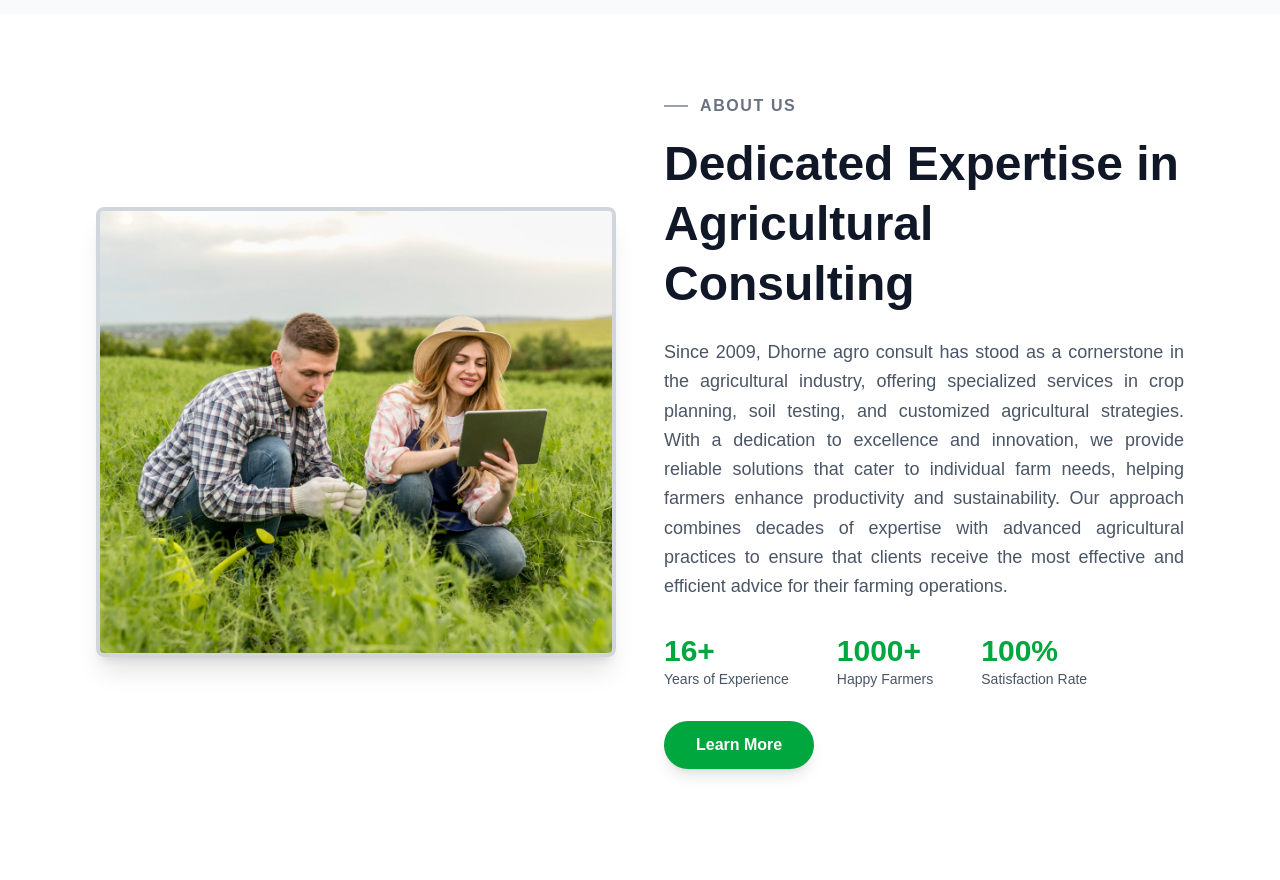
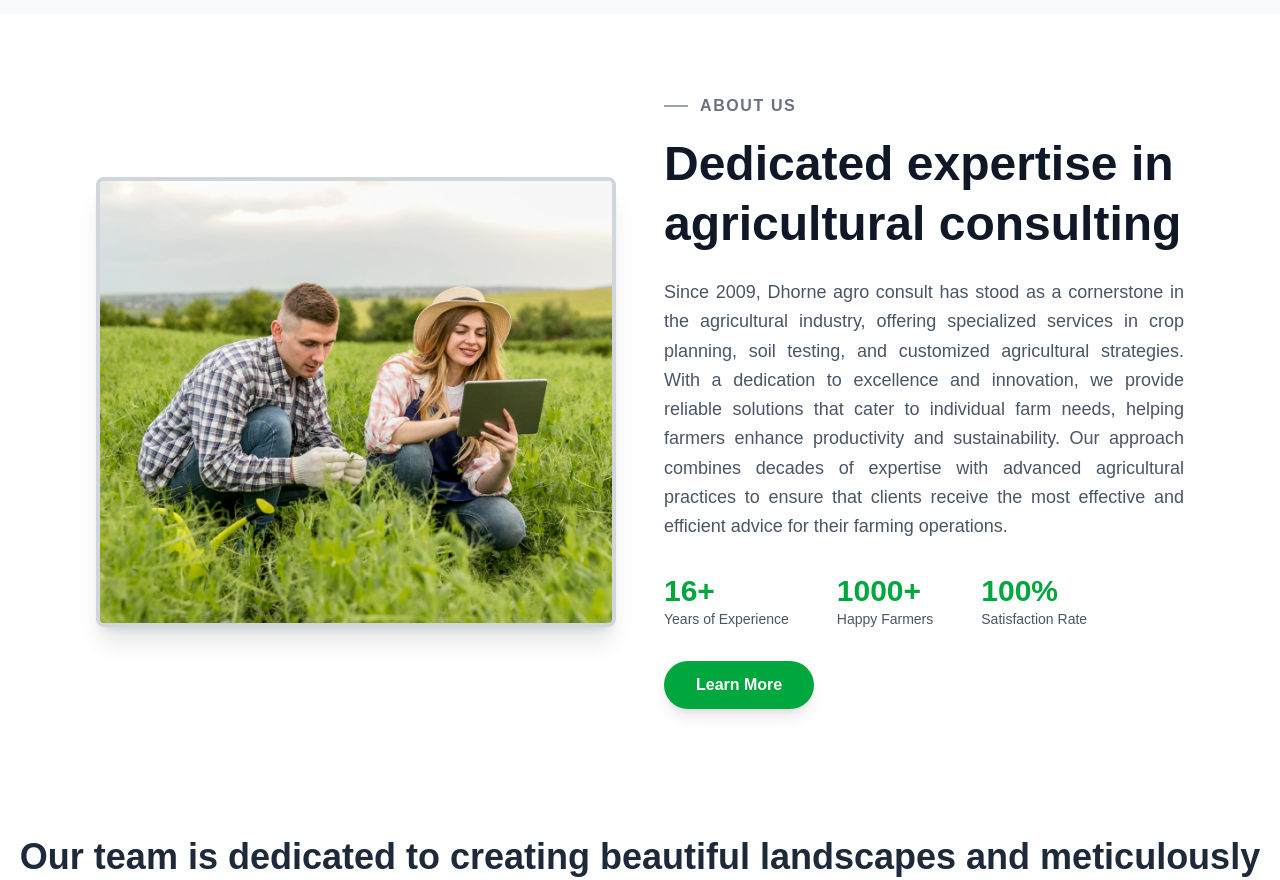
Before and after one commit to conflictonsions12/qwerty, a Next.js app: page / in a window 1280 px wide. Shown: the part 1540-2420 px from the top of the page. Built offline with nearby package versions, Linux system fonts and the light colour scheme.

Commit message:
Update aboutData.js

```diff
--- a/src/constants/aboutData.js
+++ b/src/constants/aboutData.js
@@ -1,7 +1,7 @@
 // src/constants/aboutData.js
 export const aboutData = {
   label: "ABOUT US",
-  title: "Dedicated Expertise in Agricultural Consulting",
+  title: "Dedicated expertise in agricultural consulting",
   description:
     "Since 2009, Dhorne agro consult has stood as a cornerstone in the agricultural industry, offering specialized services in crop planning, soil testing, and customized agricultural strategies. With a dedication to excellence and innovation, we provide reliable solutions that cater to individual farm needs, helping farmers enhance productivity and sustainability. Our approach combines decades of expertise with advanced agricultural practices to ensure that clients receive the most effective and efficient advice for their farming operations.",
   image: "/about-farmers.jpg",
```
